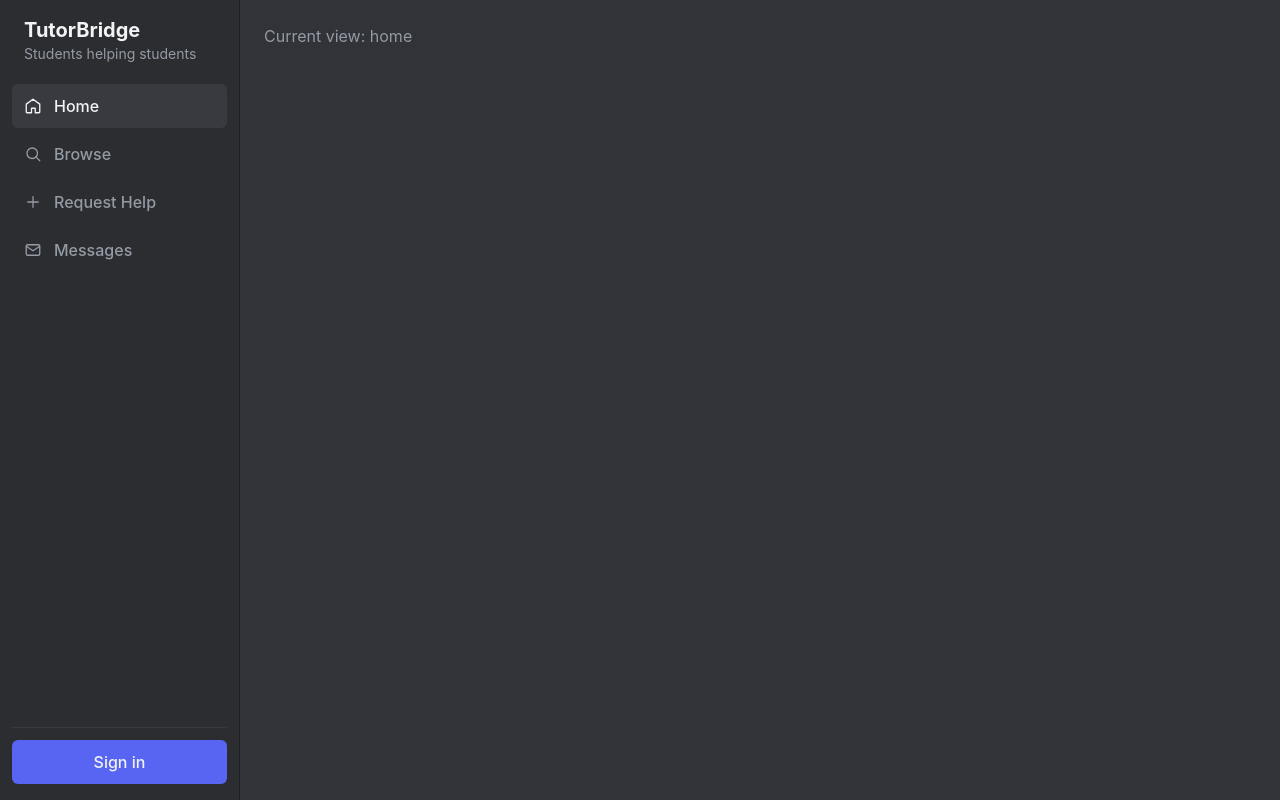
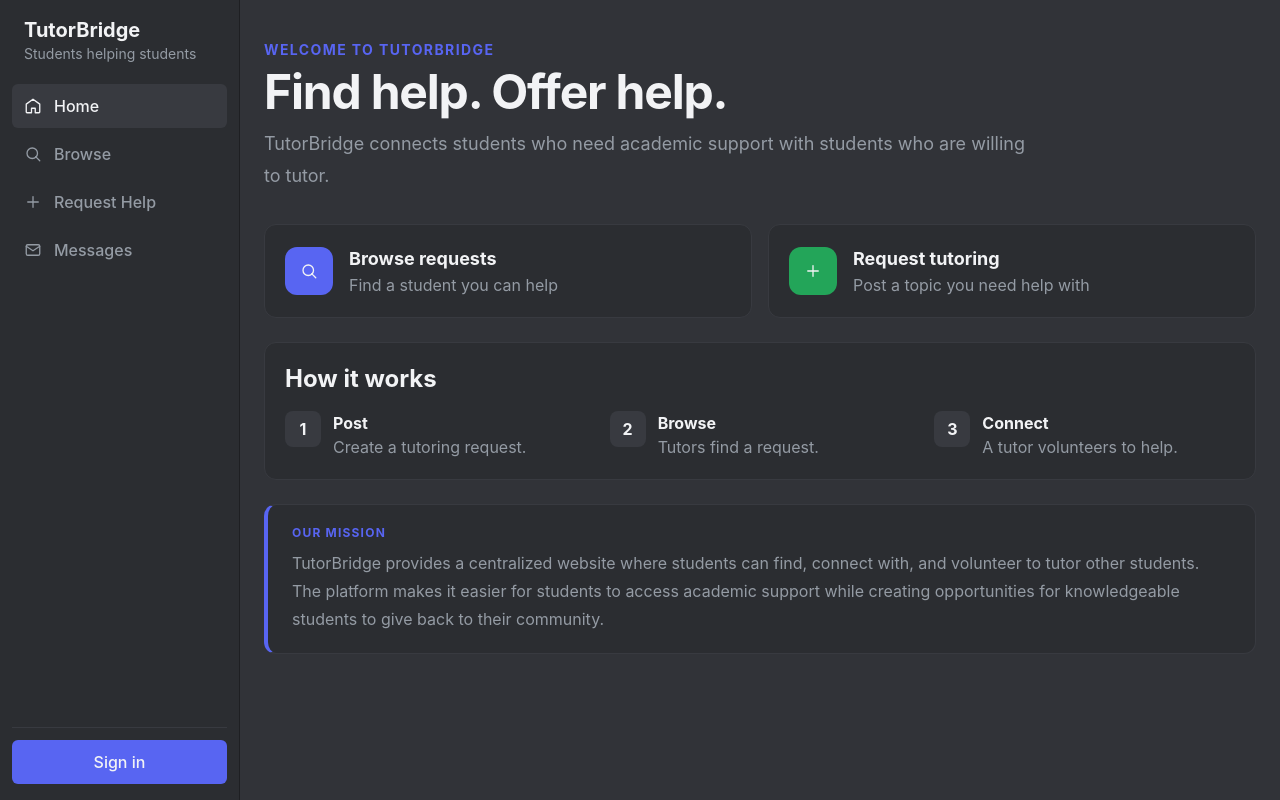
Before and after one commit to Jacksonaustin/TutorBridge-, a React app in the folder frontend/: page / in a window 1280 px wide. Built offline with nearby package versions, Linux system fonts and the light colour scheme; the HTML template or start-up script is replaced by a standard one.

Commit message:
modify app.jsx home login main navbar

```diff
--- a/frontend/src/App.jsx
+++ b/frontend/src/App.jsx
@@ -9,9 +9,9 @@ function App() {
   const [activeView, setActiveView] = useState('home')
 
   return (
-    <div className="flex min-h-screen bg-TutorBridge-mid">
+    <div className="flex h-dvh overflow-hidden bg-TutorBridge-mid">
       <Navbar activeView={activeView} onNavClick={setActiveView} />
-      <MainContent view={activeView} />
+      <MainContent view={activeView} onNavClick={setActiveView} />
     </div>
   )
 }
--- /dev/null
+++ b/frontend/src/components/Home.jsx
@@ -0,0 +1,88 @@
+import { PlusIcon, SearchIcon } from './Icons'
+
+function Home({ onNavClick }) {
+  return (
+    <section className="mx-auto w-full max-w-6xl px-6 py-10">
+      <p className="mb-2 text-sm font-bold tracking-widest text-TutorBridge-accent">
+        WELCOME TO TUTORBRIDGE
+      </p>
+
+      <h1 className="text-4xl font-bold tracking-tight text-TutorBridge-text sm:text-5xl">
+        Find help. Offer help.
+      </h1>
+
+      <p className="mt-3 max-w-3xl text-lg leading-8 text-TutorBridge-muted">
+        TutorBridge connects students who need academic support with students who are willing to tutor.
+      </p>
+
+      <div className="mt-8 grid gap-4 md:grid-cols-2">
+        <button
+          type="button"
+          onClick={() => onNavClick('browse')}
+          className="flex items-center gap-4 rounded-xl border border-TutorBridge-input bg-TutorBridge-dark p-5 text-left transition-colors hover:bg-TutorBridge-input"
+        >
+          <span className="flex h-12 w-12 shrink-0 items-center justify-center rounded-xl bg-TutorBridge-accent text-TutorBridge-text">
+            <SearchIcon />
+          </span>
+          <span>
+            <span className="block text-lg font-bold text-TutorBridge-text">Browse requests</span>
+            <span className="block text-TutorBridge-muted">Find a student you can help</span>
+          </span>
+        </button>
+
+        <button
+          type="button"
+          onClick={() => onNavClick('request')}
+          className="flex items-center gap-4 rounded-xl border border-TutorBridge-input bg-TutorBridge-dark p-5 text-left transition-colors hover:bg-TutorBridge-input"
+        >
+          <span className="flex h-12 w-12 shrink-0 items-center justify-center rounded-xl bg-TutorBridge-online text-TutorBridge-text">
+            <PlusIcon />
+          </span>
+          <span>
+            <span className="block text-lg font-bold text-TutorBridge-text">Request tutoring</span>
+            <span className="block text-TutorBridge-muted">Post a topic you need help with</span>
+          </span>
+        </button>
+      </div>
+
+      <div className="mt-6 rounded-xl border border-TutorBridge-input bg-TutorBridge-dark p-5">
+        <h2 className="text-2xl font-bold text-TutorBridge-text">How it works</h2>
+
+        <div className="mt-4 grid gap-6 md:grid-cols-3">
+          <div className="flex items-start gap-3">
+            <span className="flex h-9 w-9 shrink-0 items-center justify-center rounded-lg bg-TutorBridge-input font-bold text-TutorBridge-text">1</span>
+            <div>
+              <h3 className="font-bold text-TutorBridge-text">Post</h3>
+              <p className="text-TutorBridge-muted">Create a tutoring request.</p>
+            </div>
+          </div>
+
+          <div className="flex items-start gap-3">
+            <span className="flex h-9 w-9 shrink-0 items-center justify-center rounded-lg bg-TutorBridge-input font-bold text-TutorBridge-text">2</span>
+            <div>
+              <h3 className="font-bold text-TutorBridge-text">Browse</h3>
+              <p className="text-TutorBridge-muted">Tutors find a request.</p>
+            </div>
+          </div>
+
+          <div className="flex items-start gap-3">
+            <span className="flex h-9 w-9 shrink-0 items-center justify-center rounded-lg bg-TutorBridge-input font-bold text-TutorBridge-text">3</span>
+            <div>
+              <h3 className="font-bold text-TutorBridge-text">Connect</h3>
+              <p className="text-TutorBridge-muted">A tutor volunteers to help.</p>
+            </div>
+          </div>
+        </div>
+      </div>
+
+      <div className="mt-6 rounded-xl border border-TutorBridge-input border-l-4 border-l-TutorBridge-accent bg-TutorBridge-dark px-6 py-5">
+        <p className="text-xs font-bold tracking-widest text-TutorBridge-accent">OUR MISSION</p>
+        <p className="mt-2 max-w-5xl text-base leading-7 text-TutorBridge-muted">
+          TutorBridge provides a centralized website where students can find, connect with, and volunteer to tutor other students. The platform makes it easier for students to access academic support while creating opportunities for knowledgeable students to give back to their community.
+        </p>
+      </div>
+    </section>
+  )
+}
+
+export default Home
--- a/frontend/src/components/Login.jsx
+++ b/frontend/src/components/Login.jsx
@@ -1,18 +1,18 @@
 export function LoginCard() {
   return (
-    <div className="min-h-screen flex items-center justify-center">
-      <div className="w-full max-w-md p-8 bg-TutorBridge-dark rounded-lg shadow-md">
-        <h2 className="text-2xl font-bold mb-6 text-TutorBridge-text">Login</h2>
+    <div className="flex h-full items-center justify-center p-6">
+      <div className="w-full max-w-md rounded-lg bg-TutorBridge-dark p-8 shadow-md">
+        <h2 className="mb-6 text-2xl font-bold text-TutorBridge-text">Login</h2>
         <form>
           <div className="mb-4">
-            <label htmlFor="email" className="block text-sm font-medium mb-1 text-TutorBridge-text">Email</label>
-            <input type="email" id="email" name="email" className="w-full px-3 py-2 rounded-md bg-TutorBridge-input text-TutorBridge-text focus:outline-none focus:ring focus:border-TutorBridge-accent" />
+            <label htmlFor="email" className="mb-1 block text-sm font-medium text-TutorBridge-text">Email</label>
+            <input type="email" id="email" name="email" className="w-full rounded-md bg-TutorBridge-input px-3 py-2 text-TutorBridge-text focus:border-TutorBridge-accent focus:outline-none focus:ring" />
           </div>
           <div className="mb-6">
-            <label htmlFor="password" className="block text-sm font-medium mb-1 text-TutorBridge-text">Password</label>
-            <input type="password" id="password" name="password" className="w-full px-3 py-2 rounded-md bg-TutorBridge-input text-TutorBridge-text focus:outline-none focus:ring focus:border-TutorBridge-accent" />
+            <label htmlFor="password" className="mb-1 block text-sm font-medium text-TutorBridge-text">Password</label>
+            <input type="password" id="password" name="password" className="w-full rounded-md bg-TutorBridge-input px-3 py-2 text-TutorBridge-text focus:border-TutorBridge-accent focus:outline-none focus:ring" />
           </div>
-          <button type="submit" className="w-full bg-TutorBridge-accent text-TutorBridge-text py-2 px-4 rounded-md hover:bg-TutorBridge-accent-hover transition-colors">Login</button>
+          <button type="submit" className="w-full rounded-md bg-TutorBridge-accent px-4 py-2 text-TutorBridge-text transition-colors hover:bg-TutorBridge-accent-hover">Login</button>
         </form>
       </div>
     </div>
--- a/frontend/src/components/MainContext.jsx
+++ b/frontend/src/components/MainContext.jsx
@@ -1,16 +1,15 @@
+import Home from './Home'
 import { LoginCard } from './Login'
 
-function MainContent({ view }) {
+function MainContent({ view, onNavClick }) {
   return (
     <main
-      className="min-w-0 flex-1 bg-TutorBridge-mid p-6 text-TutorBridge-text"
+      className="h-dvh min-w-0 flex-1 overflow-y-auto bg-TutorBridge-mid text-TutorBridge-text"
       data-view={view}
       aria-label={`${view} content`}
     >
+      {view === 'home' && <Home onNavClick={onNavClick} />}
       {view === 'login' && <LoginCard />}
-      {view !== 'login' && (
-        <p className="text-TutorBridge-muted">Current view: {view}</p>
-      )}
     </main>
   )
 }
--- a/frontend/src/components/NavBar.jsx
+++ b/frontend/src/components/NavBar.jsx
@@ -9,7 +9,7 @@ function NavBar({ activeView, onNavClick }) {
   ]
 
   return (
-    <aside className="flex min-h-screen w-60 shrink-0 flex-col border-r border-TutorBridge-darkest bg-TutorBridge-dark px-3 py-4 text-TutorBridge-text">
+    <aside className="flex h-dvh w-60 shrink-0 flex-col border-r border-TutorBridge-darkest bg-TutorBridge-dark px-3 py-4 text-TutorBridge-text">
       <div className="mb-5 px-3">
         <div className="text-xl font-bold text-TutorBridge-text">TutorBridge</div>
         <div className="text-sm text-TutorBridge-muted">Students helping students</div>
```
